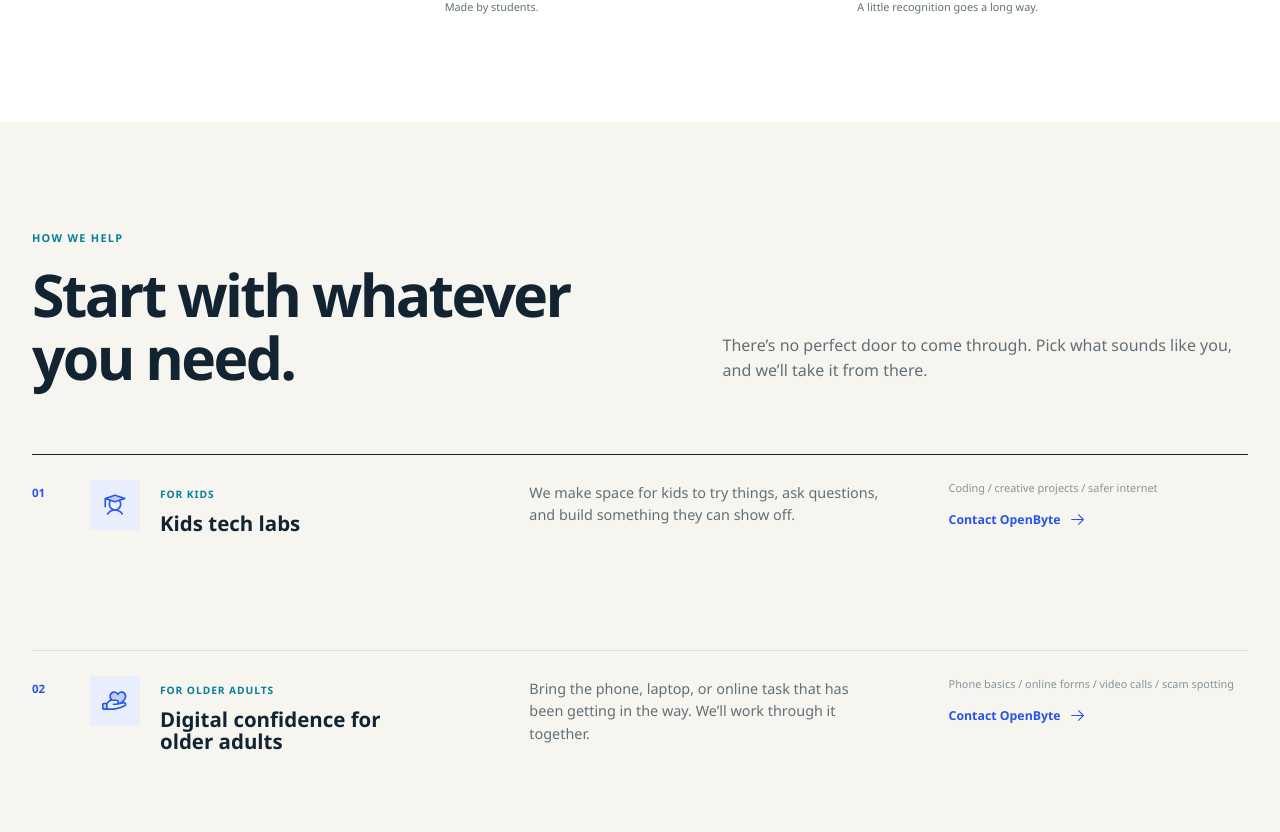
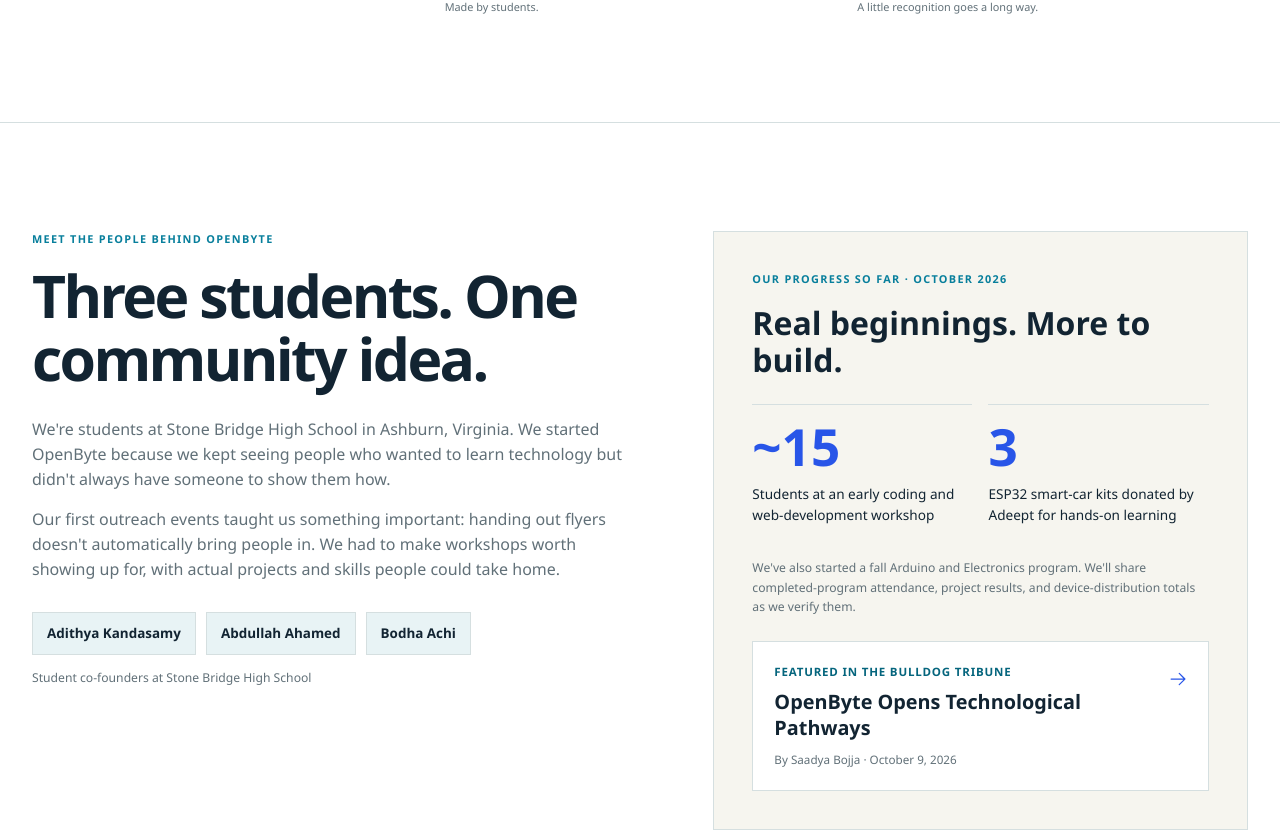
Before and after one commit to Adithya-Kandasamy/OpenByte, a Next.js app: page / in a window 1280 px wide. Shown: the part 2159-2991 px from the top of the page. Built offline with nearby package versions, Linux system fonts and the light colour scheme; no server answers.

Commit message:
Add founder story, verified milestones, and Bulldog Tribune press link

```diff
--- a/app/page.tsx
+++ b/app/page.tsx
@@ -657,6 +657,70 @@
           </div>
         </section>
 
+        <section id="team" className="section human-section">
+          <div className="shell human-grid">
+            <div className="human-story" data-reveal>
+              <p className="eyebrow">Meet the people behind OpenByte</p>
+              <h2>Three students. One community idea.</h2>
+              <p>
+                We&apos;re students at Stone Bridge High School in Ashburn,
+                Virginia. We started OpenByte because we kept seeing people
+                who wanted to learn technology but didn&apos;t always have
+                someone to show them how.
+              </p>
+              <p>
+                Our first outreach events taught us something important:
+                handing out flyers doesn&apos;t automatically bring people in.
+                We had to make workshops worth showing up for, with actual
+                projects and skills people could take home.
+              </p>
+              <ul className="founder-list" aria-label="OpenByte co-founders">
+                <li>Adithya Kandasamy</li>
+                <li>Abdullah Ahamed</li>
+                <li>Bodha Achi</li>
+              </ul>
+              <span className="founder-note">
+                Student co-founders at Stone Bridge High School
+              </span>
+            </div>
+
+            <div className="human-progress" data-reveal>
+              <p className="eyebrow">Our progress so far · October 2026</p>
+              <h3>Real beginnings. More to build.</h3>
+              <div className="human-milestones">
+                <div className="human-milestone">
+                  <strong>~15</strong>
+                  <span>
+                    Students at an early coding and web-development workshop
+                  </span>
+                </div>
+                <div className="human-milestone">
+                  <strong>3</strong>
+                  <span>
+                    ESP32 smart-car kits donated by Adeept for hands-on learning
+                  </span>
+                </div>
+              </div>
+              <p className="progress-note">
+                We&apos;ve also started a fall Arduino and Electronics program.
+                We&apos;ll share completed-program attendance, project results,
+                and device-distribution totals as we verify them.
+              </p>
+              <a
+                className="press-feature-link"
+                href="https://www.bulldogtribune.com/feature/2026/10/09/openbyte-opens-technological-pathways/"
+                target="_blank"
+                rel="noopener noreferrer"
+              >
+                <span>Featured in the Bulldog Tribune</span>
+                <strong>OpenByte Opens Technological Pathways</strong>
+                <small>By Saadya Bojja · October 9, 2026</small>
+                <ArrowRight aria-hidden="true" />
+              </a>
+            </div>
+          </div>
+        </section>
+
         <section id="programs" className="section programs-section">
           <div className="shell">
             <div className="section-heading" data-reveal>
@@ -946,6 +1010,7 @@
           </p>
           <div className="footer-links">
             <a href="#about">Mission</a>
+            <a href="#team">Our team &amp; progress</a>
             <a href="#programs">Programs</a>
             <a href="#drives">Device drives</a>
             <a href="#donate">Live impact</a>
```
